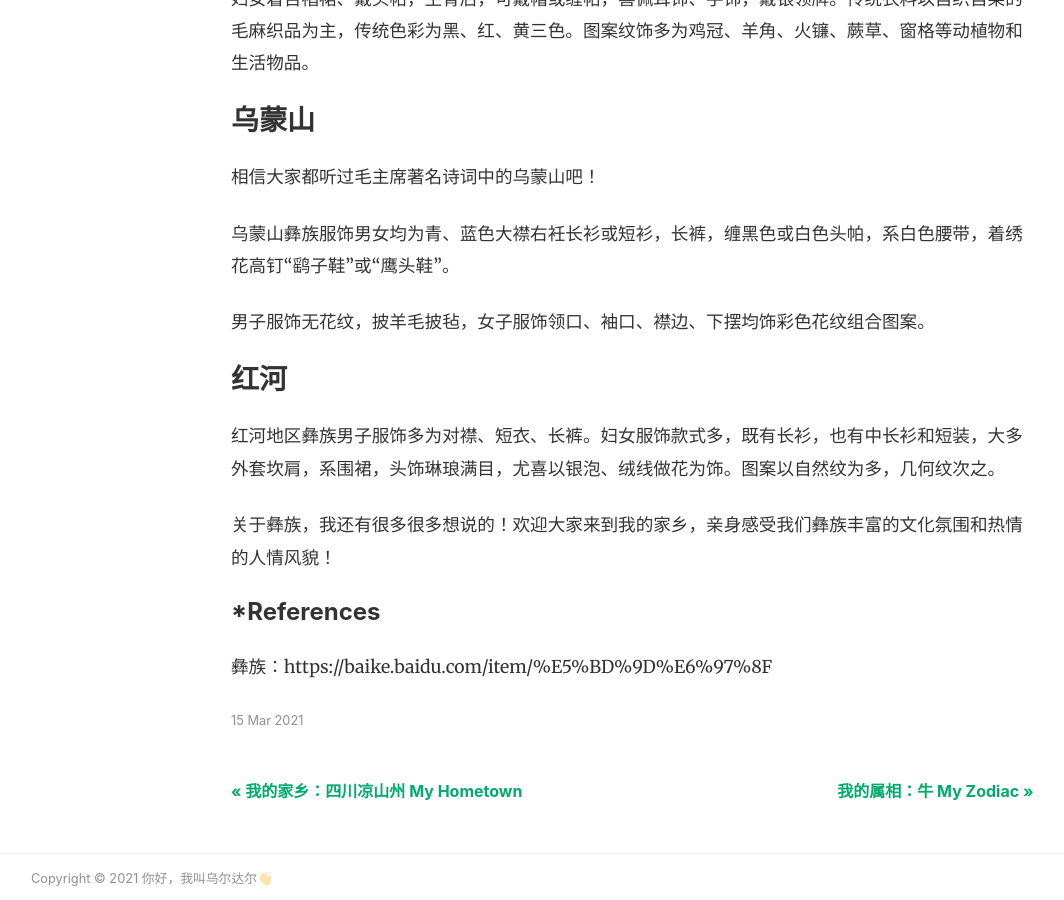
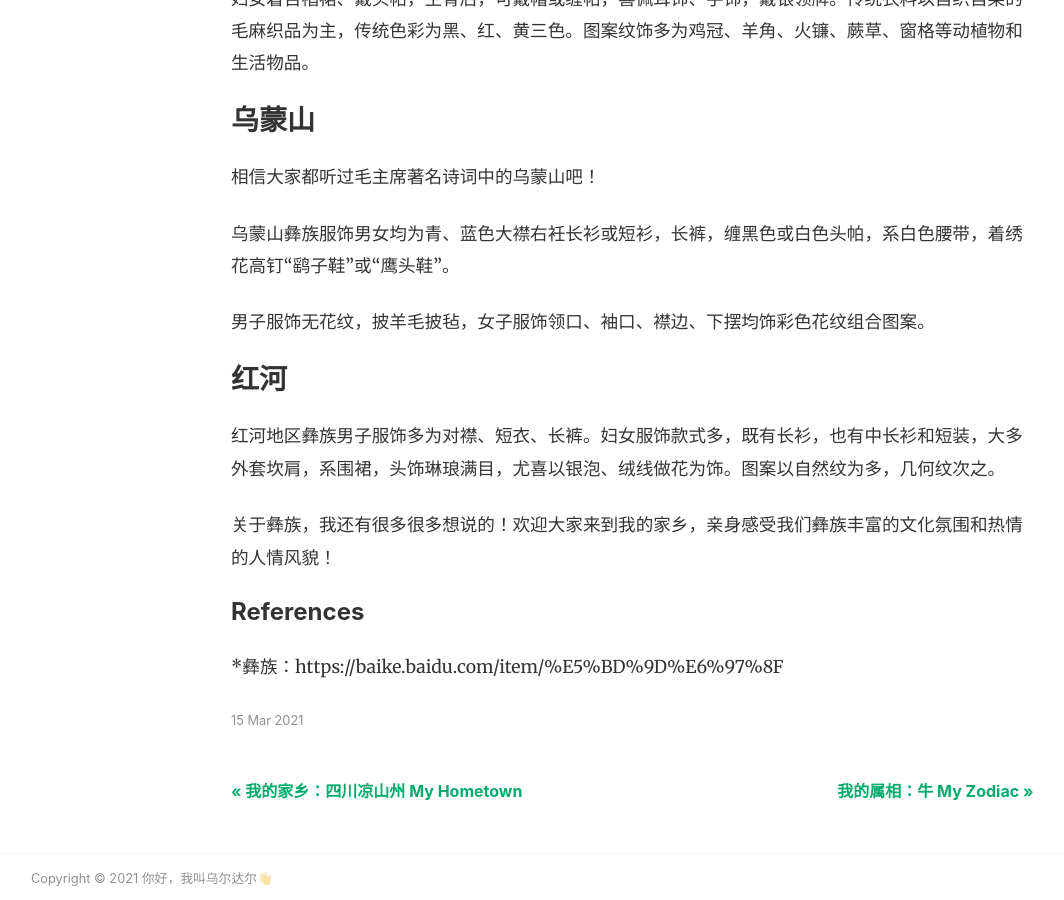
Before and after one commit to Charlotte-WXWQ/wuerdaer090405, a Jekyll site: the page built from _posts/2021-03-15-yi-zu.md, in a window 1280 px wide and 900 px high, scrolled down 2127 px. Shown: the whole window, without its empty margins (54-1118 px from the left). Built offline with Jekyll 4.4.1, drawn with Linux system fonts in a browser that asks for light colours; nearby versions of some CDN libraries.

Commit message:
Update 2021-03-15-yi-zu.md

```diff
--- a/_posts/2021-03-15-yi-zu.md
+++ b/_posts/2021-03-15-yi-zu.md
@@ -48,5 +48,5 @@ image: assets/images/yizu1.jpeg
 
 关于彝族，我还有很多很多想说的！欢迎大家来到我的家乡，亲身感受我们彝族丰富的文化氛围和热情的人情风貌！
 
-#### *References
-彝族：https://baike.baidu.com/item/%E5%BD%9D%E6%97%8F
+#### References
+*彝族：https://baike.baidu.com/item/%E5%BD%9D%E6%97%8F
```
